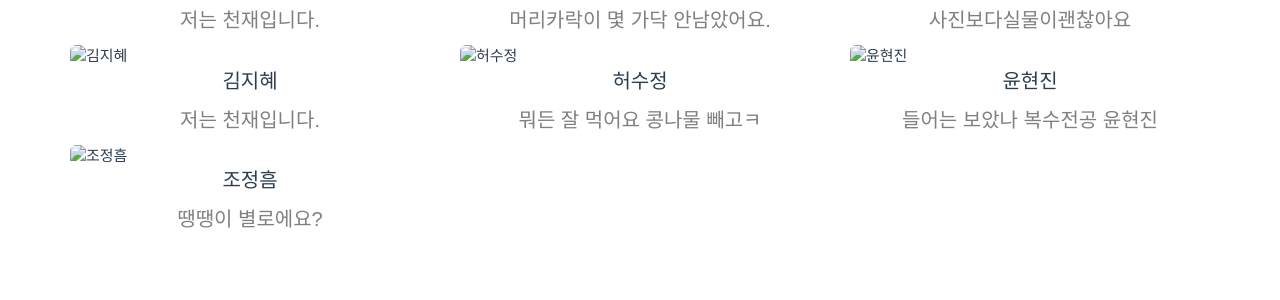
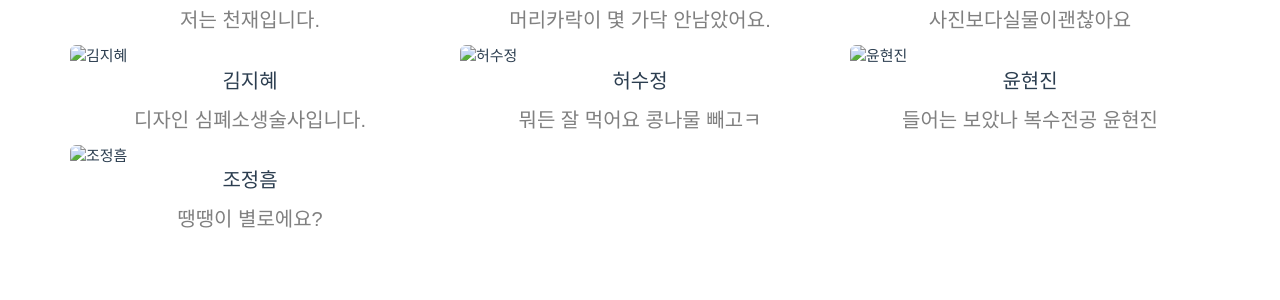
Before and after one commit to ec2014e/ec2014e.github.com, a Jekyll site: the page built from _members/2014-11-07-kjh-7.md, in a window 1280 px wide and 900 px high, scrolled down 769 px. Shown: the part 151-451 px from the top of the window. Built offline with Jekyll 4.4.1, drawn with Linux system fonts in a browser that asks for light colours; some web fonts are replaced.

Commit message:
Update description.
Update description.

```diff
--- a/_members/2014-11-07-kjh-7.md
+++ b/_members/2014-11-07-kjh-7.md
@@ -2,5 +2,5 @@
 layout: default
 img: kjh.png
 name: 김지혜
-description: 저는 천재입니다.
+description: 디자인 심폐소생술사입니다.
 ---
```
